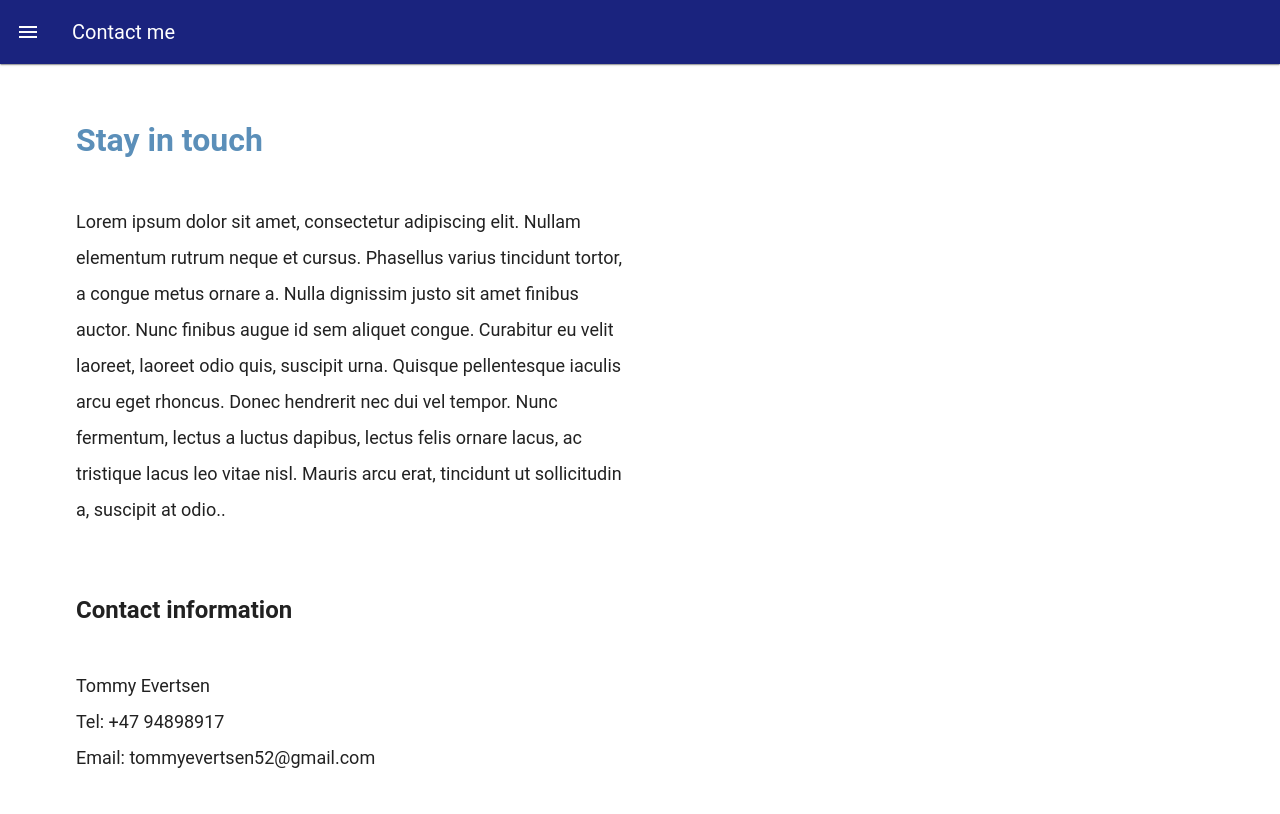
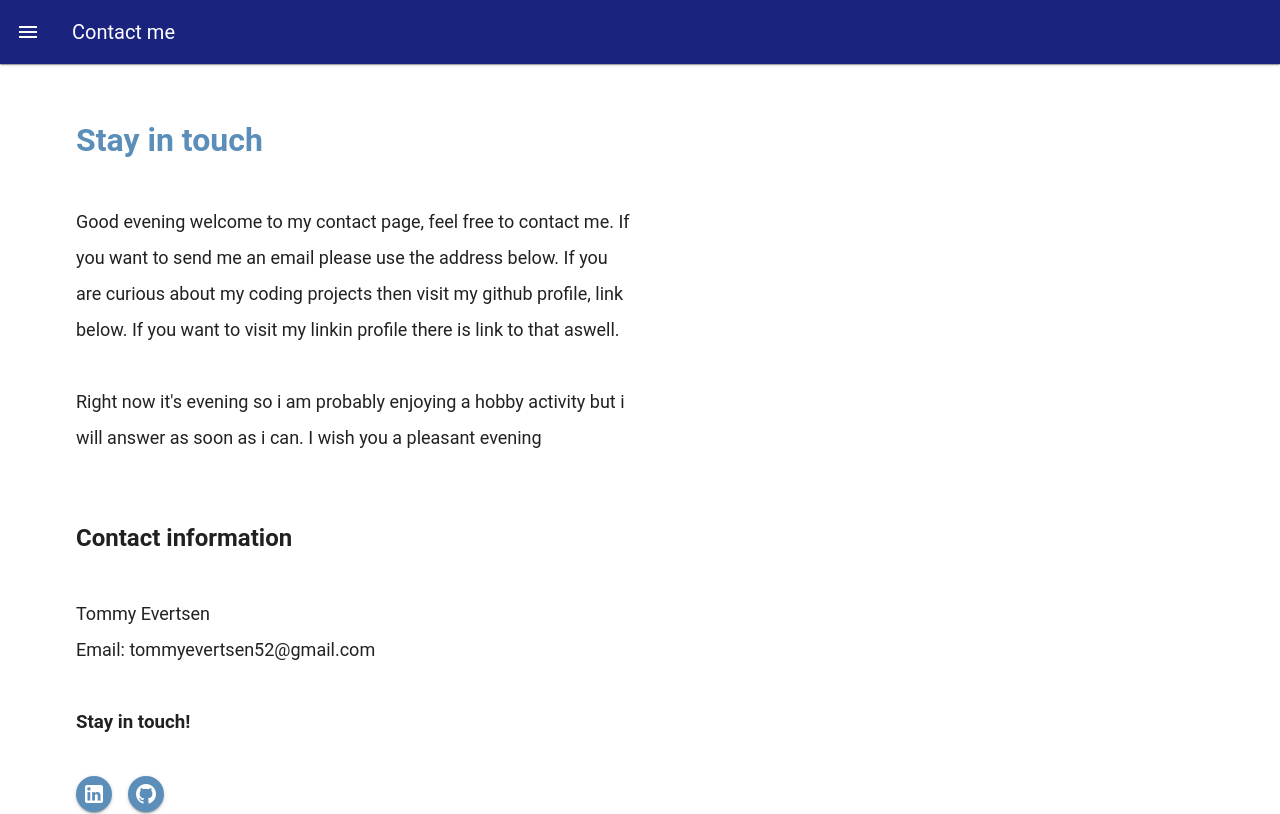
Before and after one commit to TommyEvertsen/Portofolio2, a Vue app: page /contact in a window 1280 px wide. Shown: the top 814 px of the page. Built offline with nearby package versions, Linux system fonts and the light colour scheme.

Commit message:
Continiue on contact page

```diff
--- a/src/Pages/Contact-me.vue
+++ b/src/Pages/Contact-me.vue
@@ -5,61 +5,92 @@
         <v-col class="pa-2" cols="12" xl="5" lg="6" md="6" sm="12" xs="12">
           <h1 class="contact">Stay in touch</h1>
           <div class="mt-10">
-                        <p style="font-size: large; line-height: 2em;">Lorem ipsum dolor sit amet, consectetur
-                            adipiscing elit. Nullam elementum rutrum neque et cursus. Phasellus varius tincidunt tortor,
-                            a congue metus ornare a. Nulla dignissim justo sit amet finibus auctor. Nunc finibus augue
-                            id sem aliquet congue. Curabitur eu velit laoreet, laoreet odio quis, suscipit urna. Quisque
-                            pellentesque iaculis arcu eget rhoncus. Donec hendrerit nec dui vel tempor. Nunc fermentum,
-                            lectus a luctus dapibus, lectus felis ornare lacus, ac tristique lacus leo vitae nisl.
-                            Mauris arcu erat, tincidunt ut sollicitudin a, suscipit at odio..
+            <p style="font-size: large; line-height: 2em">
+              Good {{ time }} welcome to my contact page, feel free to contact
+              me. If you want to send me an email please use the address below.
+              If you are curious about my coding projects then visit my
+              github profile, link below. If you want to visit my linkin profile
+              there is link to that aswell.
+
+              <br><br>
+
+              <p>
+                Right now it's {{ time }} so i am probably {{ activity }} but i will answer as soon as i can.
+                I wish you a pleasant {{ time }}
               </p>
-                        <br>
 
+            </p>
+            <br />
 
             <h2 class="mt-10">Contact information</h2>
 
-                        <p class="mt-10" style="font-size: large; line-height: 2em;">
+            <p class="mt-10" style="font-size: large; line-height: 2em">
               Tommy Evertsen
             </p>
 
-                        <p style="font-size: large; line-height: 2em;">
-                            Tel: +47 94898917
-                        </p>
-
-                        <p style="font-size: large; line-height: 2em;">
+            <p style="font-size: large; line-height: 2em">
               Email: tommyevertsen52@gmail.com
             </p>
 
             <h3 class="mt-10">Stay in touch!</h3>
 
-                        <div class="mt-10 ">
-                            <v-btn href="https://www.linkedin.com/in/tommy-evertsen/" color="#5B8FB9"
-                                density="comfortable" class="button mr-2" icon="mdi-linkedin" hover></v-btn>
-                            <v-btn href="https://github.com/TommyEvertsen" color="#5B8FB9" density="comfortable"
-                                class="button mx-2" icon="mdi-github"></v-btn>
+            <div class="mt-10">
+              <v-btn
+                href="https://www.linkedin.com/in/tommy-evertsen/"
+                color="#5B8FB9"
+                density="comfortable"
+                class="button mr-2"
+                icon="mdi-linkedin"
+                hover
+              ></v-btn>
+              <v-btn
+                href="https://github.com/TommyEvertsen"
+                color="#5B8FB9"
+                density="comfortable"
+                class="button mx-2"
+                icon="mdi-github"
+              ></v-btn>
             </div>
-
-
           </div>
-
         </v-col>
-                <v-col class="pa-2">
-
-
-
-                </v-col>
+        <v-col class="pa-2"> </v-col>
       </v-row>
     </v-container>
   </main>
 </template>
 
 <script setup>
+import { ref, onMounted } from "vue";
 
+const currentTime = ref("");
+const currentActivity = ref("");
+
+onMounted(() => {
+  const now = new Date();
+  const hour = now.getHours();
+
+  if (hour >= 22 || hour < 5) {
+    currentTime.value = " night";
+    currentActivity.value = " sleeping";
+  } else if (hour >= 6 && hour < 10) {
+    currentTime.value = " morning";
+    currentActivity.value = "at work";
+  } else if (hour >= 11 && hour < 18) {
+    currentTime.value = " day";
+    currentActivity.value = "at work";
+  } else {
+    currentTime.value = " evening";
+    currentActivity.value = "enjoying a hobby activity";
+  }
+});
+
+const time = currentTime;
+const activity = currentActivity;
 </script>
 
 <style>
 .contact {
-    color: #5B8FB9;
+  color: #5b8fb9;
   font-weight: bold;
 }
 
```
Lines whose indentation alone changed are shown as unchanged.
